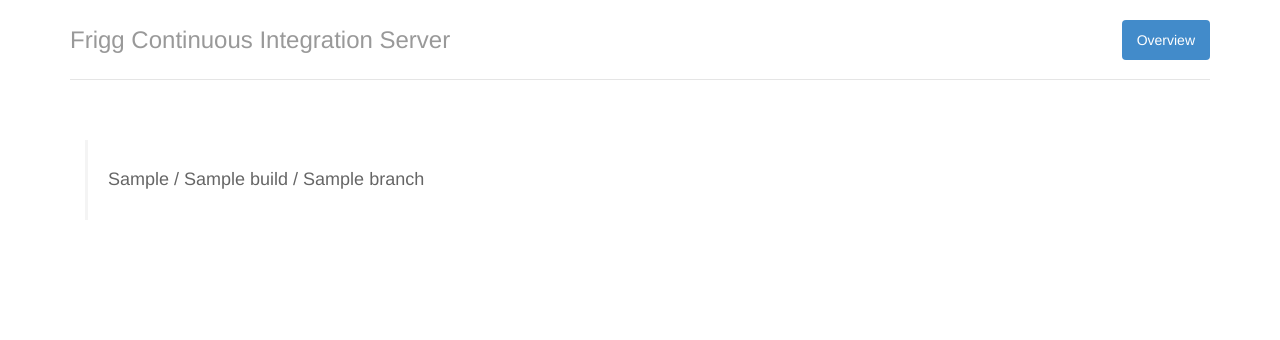
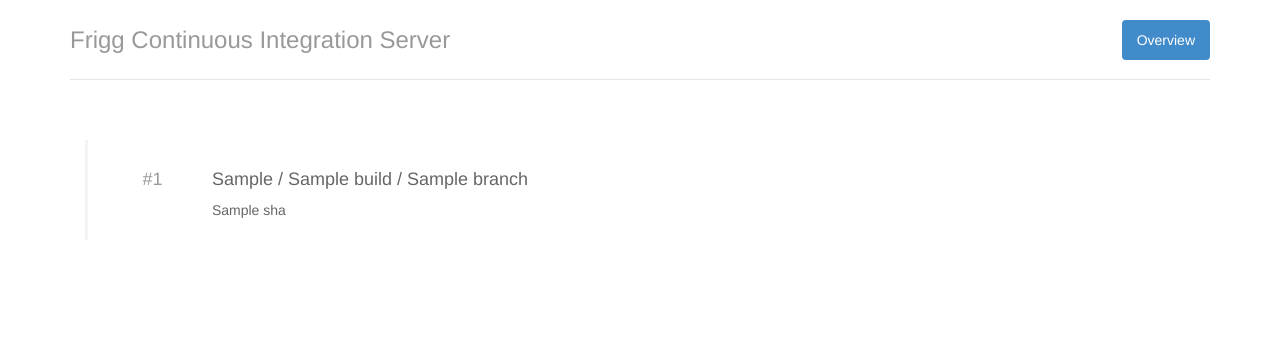
Before and after one commit to frigg/frigg-hq, a Django app: template frigg/builds/templates/builds/overview.html in a window 1280 px wide. Shown: the top 340 px of the page. Run offline with Django 3.2, Linux system fonts and the light colour scheme; the template is opened without the code that fills it: most values are stand-ins (such as "Sample title", 1, 10 or a date in 2020).

Commit message:
add build number and sha hash to build overview

```diff
--- a/frigg/builds/templates/builds/overview.html
+++ b/frigg/builds/templates/builds/overview.html
@@ -2,22 +2,25 @@
 
 {% block content %}
     <div class="row builds">
-        <div class="col-lg-12">
-
+        <div class="col-xs-12">
             {% for build in builds %}
                 <a href="{% url "view_build" build.id %}">
 
                     {% if build.result %}
-                        <div class="build bs-callout bs-callout-{{ build.result.get_status }}">
+                        <div class="row build bs-callout bs-callout-{{ build.result.get_status }}">
                     {% else %}
-                        <div class="build bs-callout bs-callout-pending">
+                        <div class="row build bs-callout bs-callout-pending">
                     {% endif %}
 
-                    <h4>
-                        {{ build.get_owner }} /
-                        {{ build.get_name }} /
-                        {{ build.branch }}
-                    </h4>
+                        <div class="col-xs-1 build-number"><h4>#{{ build.id }}</h4></div>
+                        <div class="col-xs-11">
+                            <h4>
+                                {{ build.get_owner }} /
+                                {{ build.get_name }} /
+                                {{ build.branch }}
+                            </h4>
+                            <span class="sha">{{ build.sha }}</span>
+                        </div>
 
                     </div>
 
--- a/frigg/files/css/custom.css
+++ b/frigg/files/css/custom.css
@@ -72,6 +72,11 @@ body {
     color: #000000;
 }
 
+.builds .build-number {
+    color: #555;
+    text-align: center;
+}
+
 a:hover {
     text-decoration: none;
 }
```
